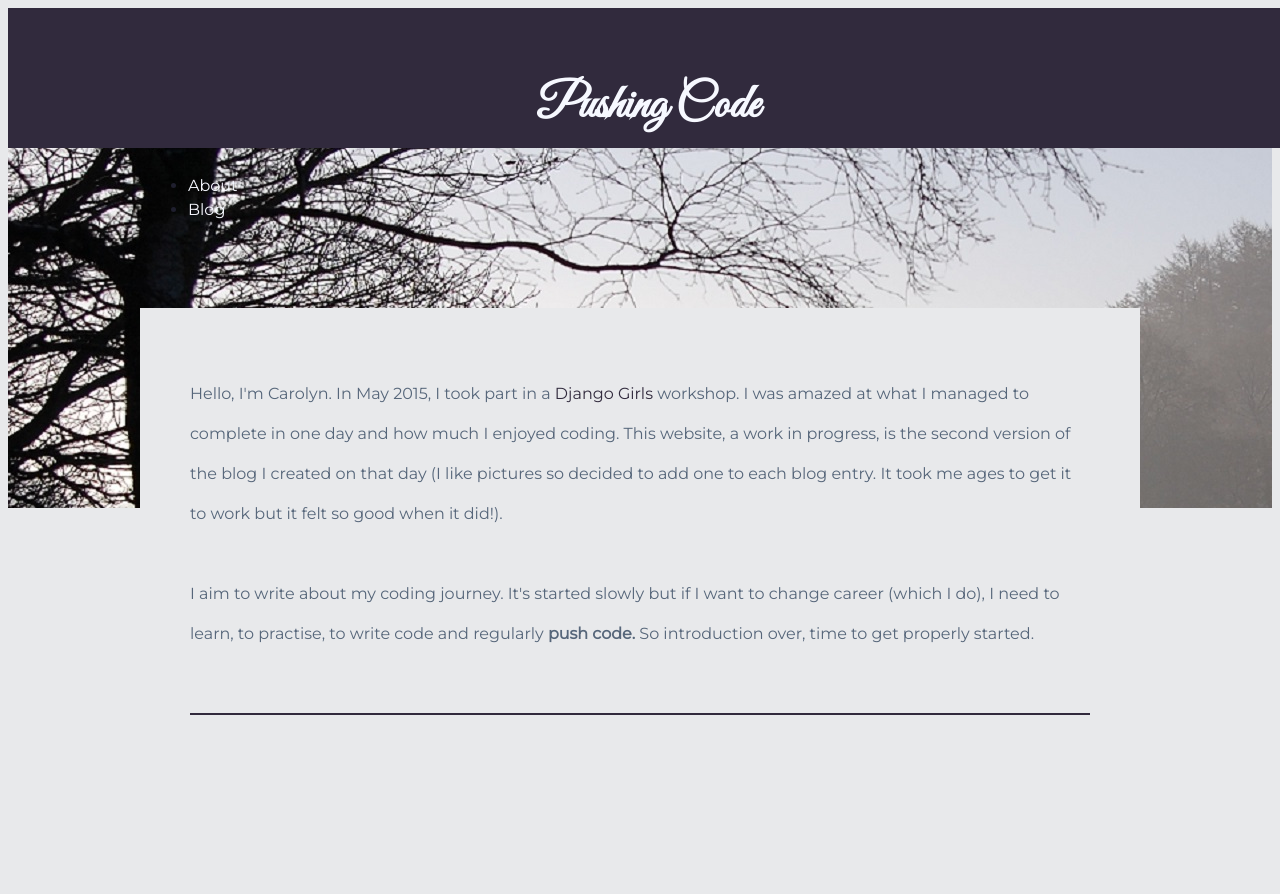
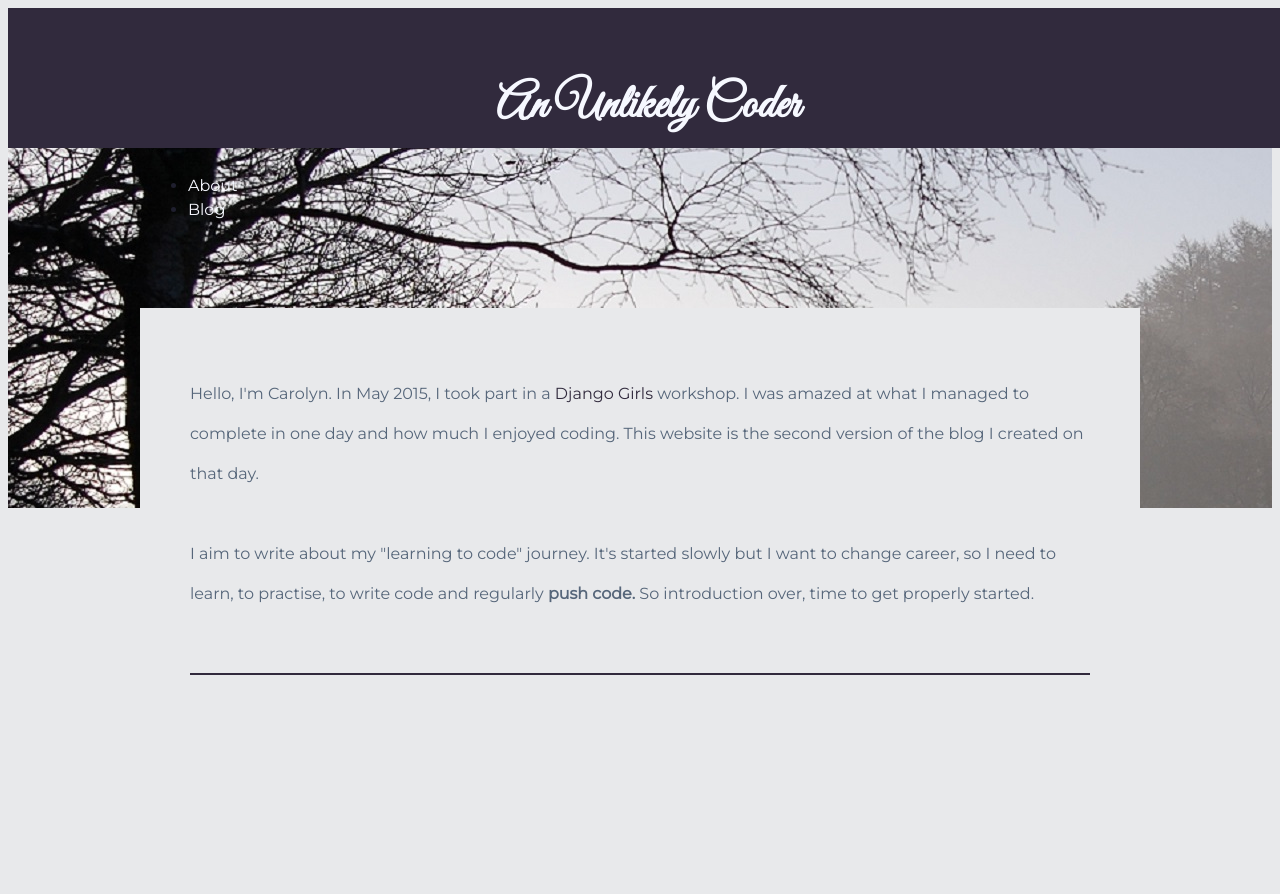
Before and after one commit to carolyny/my-second-blog, a Django app: page / in a window 1280 px wide. Shown: the top 894 px of the page. Run offline with Django 3.2, Linux system fonts and the light colour scheme; data that the repository does not hold is empty; some libraries are stand-ins or nearby versions.

Commit message:
Updated intro

```diff
--- a/blogapp/templates/blog/base.html
+++ b/blogapp/templates/blog/base.html
@@ -20,7 +20,7 @@
             <div id="topbar">
                 <div class="fixedwidth">
 
-                  <h1> <a href="/">Pushing Code</a> </h1>
+                  <h1> <a href="/">An Unlikely Coder</a> </h1>
                   <ul>
                     <li> <a href="/"> About </a></li>
                     <li> <a href="/"> Blog </a> </li>
@@ -37,13 +37,7 @@
 
 
 
-            <!--
 
-            <p> <strong> Hello, I'm Carolyn. </strong>  In May 2015, I took part in a <a href= "https://djangogirls.org/">Django Girls</a> workshop.  I was amazed at what I managed to complete in one day and how much I enjoyed coding.   This website, a work in progress, is the second version of the blog I created on that day (I like pictures so decided to add one to each blog entry. It took me ages to get it to work but it felt so good when it did!).</p>
-            <p> I aim to write about my coding journey.  It's started slowly but if I want to change career (which I do), I need to learn, to practise, to write code and regularly <strong> push code. </strong>  So introduction over, time to get properly started.</p>
-
-            <hr>
-            -->
 
                 {% block content %}
                 {% endblock %}
--- a/blogapp/templates/blog/post_list.html
+++ b/blogapp/templates/blog/post_list.html
@@ -2,7 +2,7 @@
 {% block content %}
 
             <div id ="introtext" class="narrowwidth">
-                <p>  Hello, I'm Carolyn.  In May 2015, I took part in a <a href= "https://djangogirls.org/">Django Girls</a> workshop.  I was amazed at what I managed to complete in one day and how much I enjoyed coding.   This website, a work in progress, is the second version of the blog I created on that day (I like pictures so decided to add one to each blog entry. It took me ages to get it to work but it felt so good when it did!).  <br> </br>I aim to write about my coding journey.  It's started slowly but if I want to change career (which I do), I need to learn, to practise, to write code and regularly <strong> push code. </strong>  So introduction over, time to get properly started.</p>
+                <p>  Hello, I'm Carolyn.  In May 2015, I took part in a <a href= "https://djangogirls.org/">Django Girls</a> workshop.  I was amazed at what I managed to complete in one day and how much I enjoyed coding.   This website is the second version of the blog I created on that day.  <br> </br>I aim to write about my "learning to code" journey.  It's started slowly but I want to change career, so I need to learn, to practise, to write code and regularly <strong> push code. </strong>  So introduction over, time to get properly started.</p>
 
                   <div class="break"> </div>
 
```
